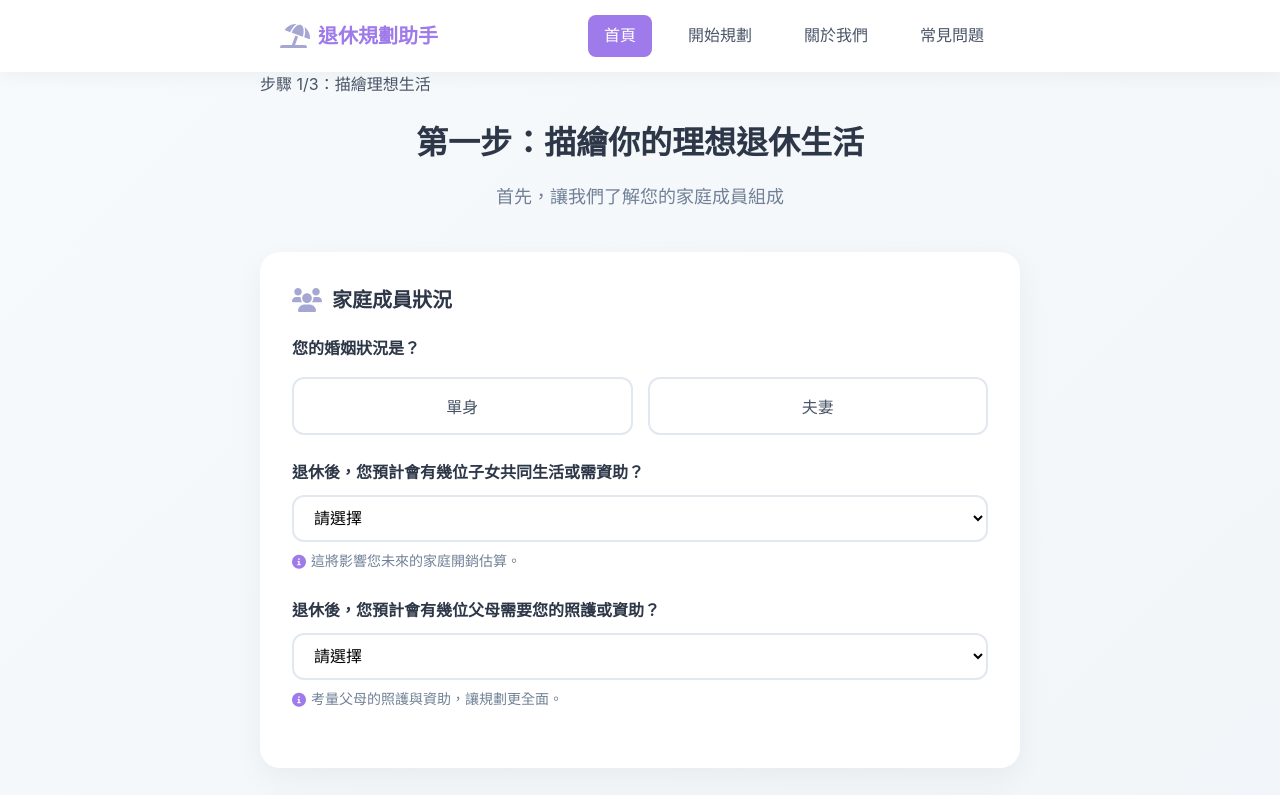
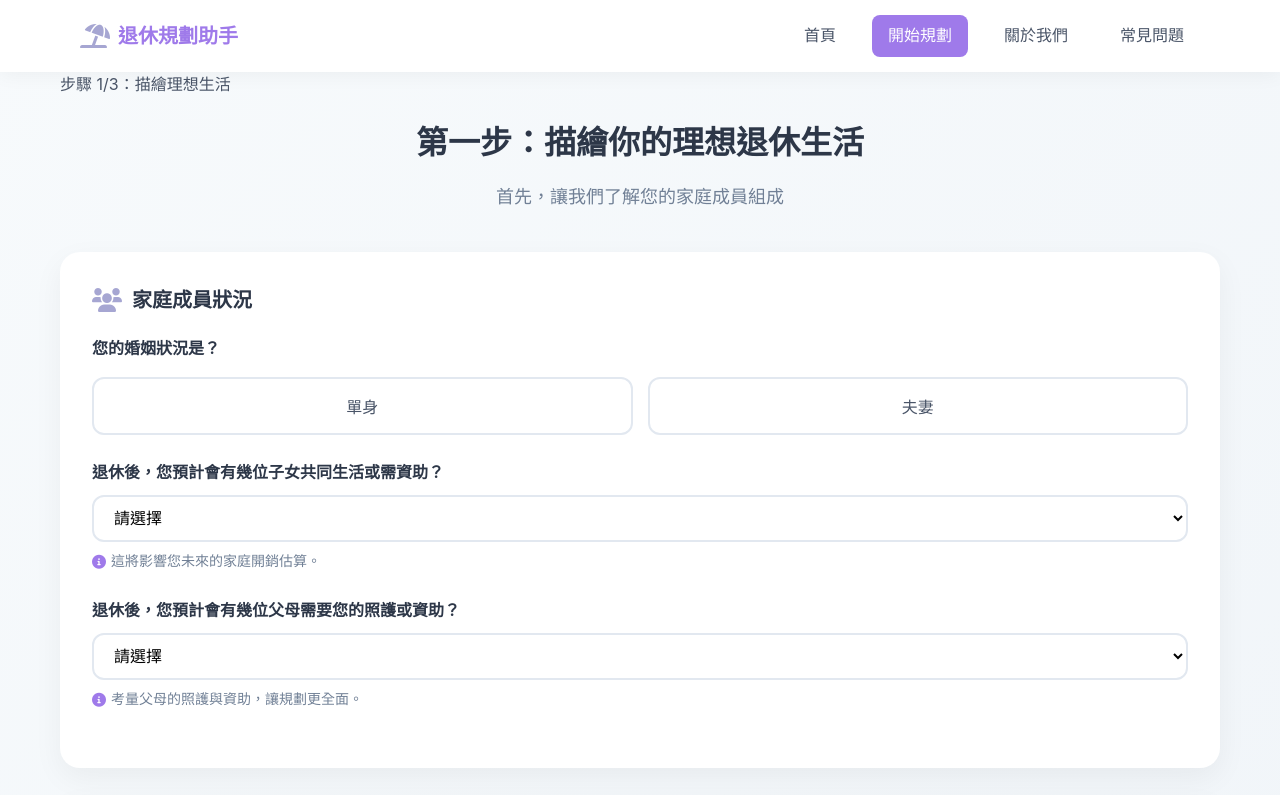
Before and after one commit to Lin89/retire.with89, a plain HTML site: page retirement_step1.html in a window 1280 px wide. Shown: the top 795 px of the page. Drawn offline with Linux system fonts and the light colour scheme.

Commit message:
Update retirement_step1.html

```diff
--- a/retirement_step1.html
+++ b/retirement_step1.html
@@ -21,7 +21,7 @@
         }
 
         .container {
-            max-width: 800px;
+            max-width: 1200px;
             margin: 0 auto;
             padding: 0 20px;
         }
@@ -419,8 +419,8 @@
                     退休規劃助手
                 </div>
                 <nav class="nav-links">
-                    <a href="index.html" class="nav-link active">首頁</a>
-                    <a href="retirement_step1.html" class="nav-link">開始規劃</a>
+                    <a href="index.html" class="nav-link">首頁</a>
+                    <a href="retirement_step1.html" class="nav-link active">開始規劃</a>
                     <a href="#" class="nav-link">關於我們</a>
                     <a href="#" class="nav-link">常見問題</a>
                 </nav>
```
